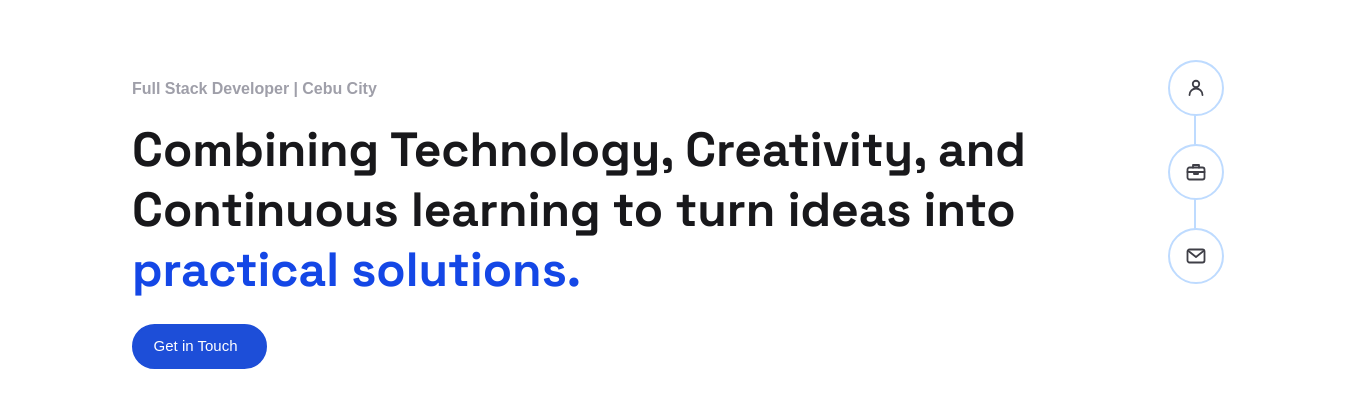
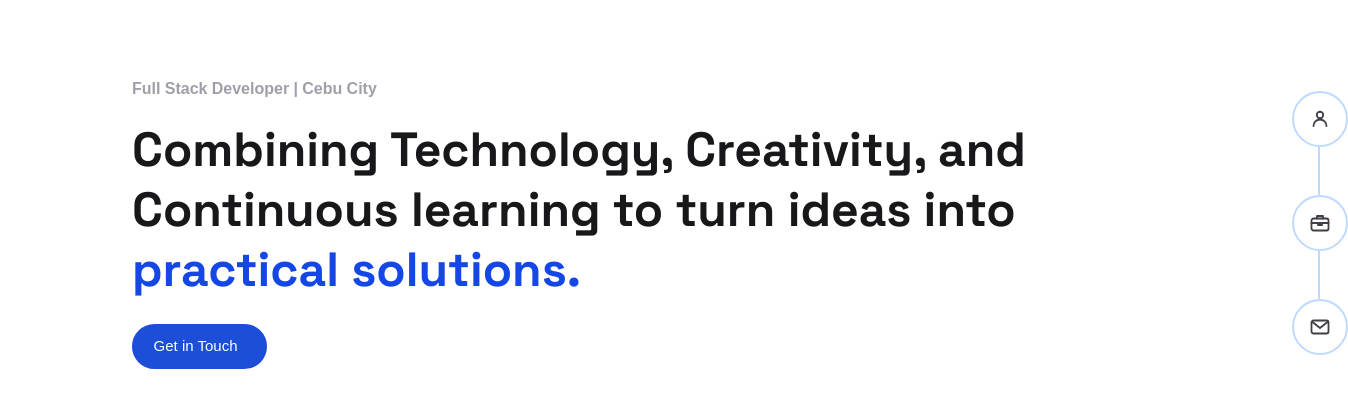
Before and after one commit to Dyllj/about_dyll, a Next.js app: page / in a window 1280 px wide. Shown: the part 228-636 px from the top of the page, 1348 px wide, since content can reach past the window. Built offline with nearby package versions, Linux system fonts and the light colour scheme.

Commit message:
Refactor Nav and LandingView components for improved structure and styling; enhance navigation functionality and responsiveness

```diff
--- a/app/components/nav/nav.tsx
+++ b/app/components/nav/nav.tsx
@@ -1,4 +1,12 @@
-const navigationItems = [
+import type { ReactNode } from "react";
+
+type NavItem = {
+  label: string;
+  href: string;
+  icon: ReactNode;
+};
+
+const NAV_ITEMS: NavItem[] = [
   {
     label: "About",
     href: "/#about",
@@ -31,28 +39,45 @@ const navigationItems = [
   },
 ];
 
-export default function Nav() {
+// Used when no className is passed: pinned to the right edge, vertically centered.
+const DEFAULT_POSITION = "fixed right-12 top-1/2 z-40 -translate-y-1/2 sm:right-14";
+
+const styles = {
+  // Vertical line connecting the icon circles
+  rail: "absolute right-7 top-7 bottom-7 w-0.5 bg-blue-200",
+  list: "list-none flex flex-col gap-12",
+  link: "group relative flex items-center justify-end rounded-full text-zinc-700 focus-visible:outline-2 focus-visible:outline-offset-4 focus-visible:outline-blue-600",
+  // Text label that slides in from the left on hover / keyboard focus
+  label:
+    "pointer-events-none absolute right-full mr-4 top-1/2 -translate-y-1/2 -translate-x-8 whitespace-nowrap text-base font-medium opacity-0 " +
+    "group-hover:translate-x-0 group-hover:opacity-100 group-hover:transition-[opacity,transform] group-hover:duration-500 group-hover:ease-out " +
+    "group-focus-visible:translate-x-0 group-focus-visible:opacity-100 group-focus-visible:transition-[opacity,transform] group-focus-visible:duration-500 group-focus-visible:ease-out " +
+    "motion-reduce:transition-none",
+  iconCircle:
+    "flex size-14 items-center justify-center rounded-full border-2 border-blue-200 bg-white transition-[transform,color,background-color,border-color] duration-300 ease-in-out " +
+    "group-hover:scale-110 group-hover:border-blue-600 group-hover:bg-blue-600 group-hover:text-white " +
+    "group-focus-visible:scale-110 motion-reduce:transition-none",
+  icon: "size-6",
+};
+
+type NavProps = {
+  /** Overrides the default fixed positioning, e.g. to place the nav inside a layout. */
+  className?: string;
+};
+
+export default function Nav({ className = DEFAULT_POSITION }: NavProps) {
   return (
-    <nav
-      aria-label="Main navigation"
-      className="fixed right-12 top-1/2 z-40 -translate-y-1/2 sm:right-14"
-    >
+    <nav aria-label="Main navigation" className={className}>
       <div className="relative">
-        <span
-          aria-hidden="true"
-          className="absolute right-7 top-7 bottom-7 w-0.5 bg-blue-200"
-        />
-        <ol className="list-none flex flex-col gap-7">
-          {navigationItems.map(({ label, href, icon }) => (
+        <span aria-hidden="true" className={styles.rail} />
+
+        <ol className={styles.list}>
+          {NAV_ITEMS.map(({ label, href, icon }) => (
             <li key={label} className="relative">
-              <a
-                href={href}
-                className="group relative flex items-center justify-end rounded-full text-zinc-700 focus-visible:outline-2 focus-visible:outline-offset-4 focus-visible:outline-blue-600"
-              >
-                <span className="pointer-events-none absolute right-full mr-4 top-1/2 -translate-y-1/2 -translate-x-8 whitespace-nowrap text-base font-medium opacity-0 group-hover:translate-x-0 group-hover:opacity-100 group-hover:transition-[opacity,transform] group-hover:duration-500 group-hover:ease-out group-focus-visible:translate-x-0 group-focus-visible:opacity-100 group-focus-visible:transition-[opacity,transform] group-focus-visible:duration-500 group-focus-visible:ease-out motion-reduce:transition-none">
-                  {label}
-                </span>
-                <span className="flex size-14 items-center justify-center rounded-full border-2 border-blue-200 bg-white transition-[transform,color,background-color,border-color] duration-300 ease-in-out group-hover:scale-110 group-hover:border-blue-600 group-hover:bg-blue-600 group-hover:text-white group-focus-visible:scale-110 motion-reduce:transition-none">
+              <a href={href} className={styles.link}>
+                <span className={styles.label}>{label}</span>
+
+                <span className={styles.iconCircle}>
                   <svg
                     aria-hidden="true"
                     viewBox="0 0 24 24"
@@ -61,7 +86,7 @@ export default function Nav() {
                     strokeWidth="1.8"
                     strokeLinecap="round"
                     strokeLinejoin="round"
-                    className="size-6"
+                    className={styles.icon}
                   >
                     {icon}
                   </svg>
--- a/app/components/views/LandingView.tsx
+++ b/app/components/views/LandingView.tsx
@@ -2,41 +2,72 @@
 
 import Nav from "../nav/nav";
 
+const styles = {
+  page: "min-h-screen bg-white",
+  main: "ml-25 mt-10 w-full max-w-6xl px-5 pb-16 pt-8 sm:px-8 sm:pt-12 lg:pt-16",
+  // Hero text and nav side by side on large screens, stacked on small ones
+  content: "mt-50 flex flex-col items-start gap-10 lg:flex-row lg:items-center lg:gap-16",
+  hero: "max-w-4xl text-left",
+  eyebrow: "text-sm font-semibold text-zinc-400 sm:text-base",
+  heading:
+    "mt-4 text-3xl font-bold leading-tight text-zinc-900 sm:mt-5 sm:text-4xl lg:text-5xl",
+  headingAccent: "text-blue-700",
+  button:
+    "btn-progress mt-6 inline-flex items-center justify-center gap-2 rounded-full border-2 border-blue-700 bg-blue-700 px-6 py-3 text-white transition-all duration-300 hover:border-blue-700 hover:bg-blue-800 cursor-pointer whitespace-nowrap",
+  nav: "relative z-40 shrink-0 self-end lg:self-center lg:translate-x-50",
+};
+
+const fonts = {
+  eyebrow: { fontFamily: "var(--font-noto-sans-hebrew), sans-serif" },
+  heading: { fontFamily: "var(--font-space-grotesk), sans-serif" },
+};
+
+function ArrowRightIcon() {
+  return (
+    <svg
+      xmlns="http://www.w3.org/2000/svg"
+      width="18"
+      height="18"
+      viewBox="0 0 24 24"
+      fill="none"
+      stroke="currentColor"
+      strokeWidth="2.5"
+      strokeLinecap="round"
+      strokeLinejoin="round"
+    >
+      <path d="M5 12h14" />
+      <path d="m12 5 7 7-7 7" />
+    </svg>
+  );
+}
+
 export default function LandingView() {
-  const navigateToContact = () => {
+  const goToContact = () => {
     window.location.hash = "contact";
   };
 
   return (
-    <div className="min-h-screen bg-white">
-      <Nav />
-      <main className="ml-25 mt-10 w-full max-w-6xl px-5 pb-16 pt-8 sm:px-8 sm:pt-12 lg:pt-16">
-        <section aria-labelledby="home-heading" className="max-w-4xl text-left mt-50">
-          <p
-            className="text-sm font-semibold text-zinc-400 sm:text-base"
-            style={{ fontFamily: "var(--font-noto-sans-hebrew), sans-serif" }}
-          >
+    <div className={styles.page}>
+      <main className={styles.main}>
+        <div className={styles.content}>
+          <section aria-labelledby="home-heading" className={styles.hero}>
+            <p className={styles.eyebrow} style={fonts.eyebrow}>
               Full Stack Developer | Cebu City
             </p>
-          <h1
-            id="home-heading"
-            className="mt-4 text-3xl font-bold leading-tight text-zinc-900 sm:mt-5 sm:text-4xl lg:text-5xl"
-            style={{ fontFamily: "var(--font-space-grotesk), sans-serif" }}
-          >
+
+            <h1 id="home-heading" className={styles.heading} style={fonts.heading}>
               Combining Technology, Creativity, and Continuous learning to turn ideas into{" "}
-            <span className="text-blue-700">practical solutions.</span>
+              <span className={styles.headingAccent}>practical solutions.</span>
             </h1>
-          <button
-            onClick={navigateToContact}
-            className="btn-progress mt-6 inline-flex items-center justify-center gap-2 rounded-full bg-blue-700 px-6 py-3 text-white hover:bg-blue-800 border-2 border-blue-700 hover:border-blue-700 transition-all duration-300 cursor-pointer whitespace-nowrap"
-          >
+
+            <button type="button" onClick={goToContact} className={styles.button}>
               Get in Touch
-            <svg xmlns="http://www.w3.org/2000/svg" width="18" height="18" viewBox="0 0 24 24" fill="none" stroke="currentColor" strokeWidth="2.5" strokeLinecap="round" strokeLinejoin="round">
-              <path d="M5 12h14" />
-              <path d="m12 5 7 7-7 7" />
-            </svg>
+              <ArrowRightIcon />
             </button>
           </section>
+
+          <Nav className={styles.nav} />
+        </div>
       </main>
     </div>
   );
```
Lines whose indentation alone changed are shown as unchanged.
